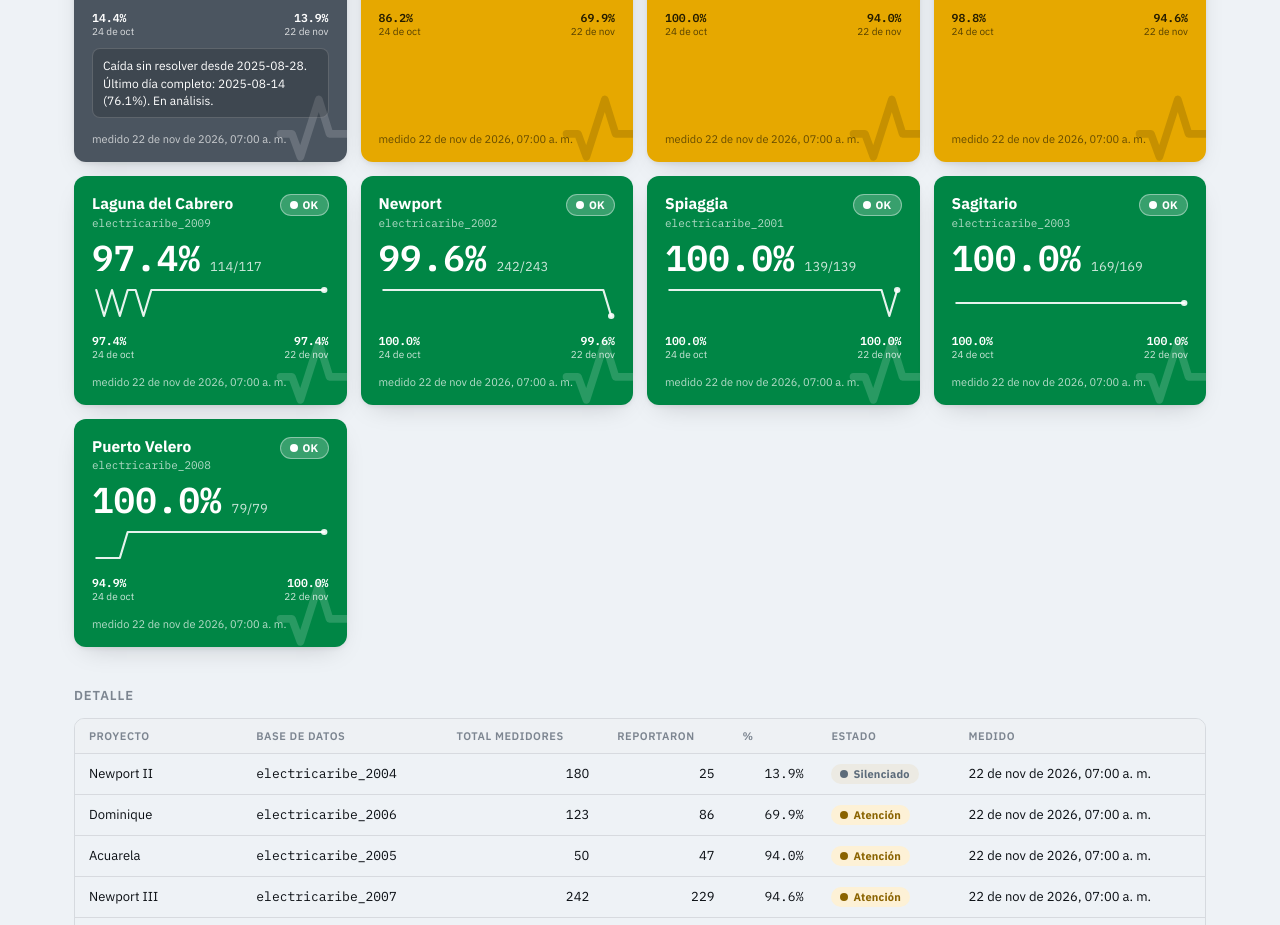
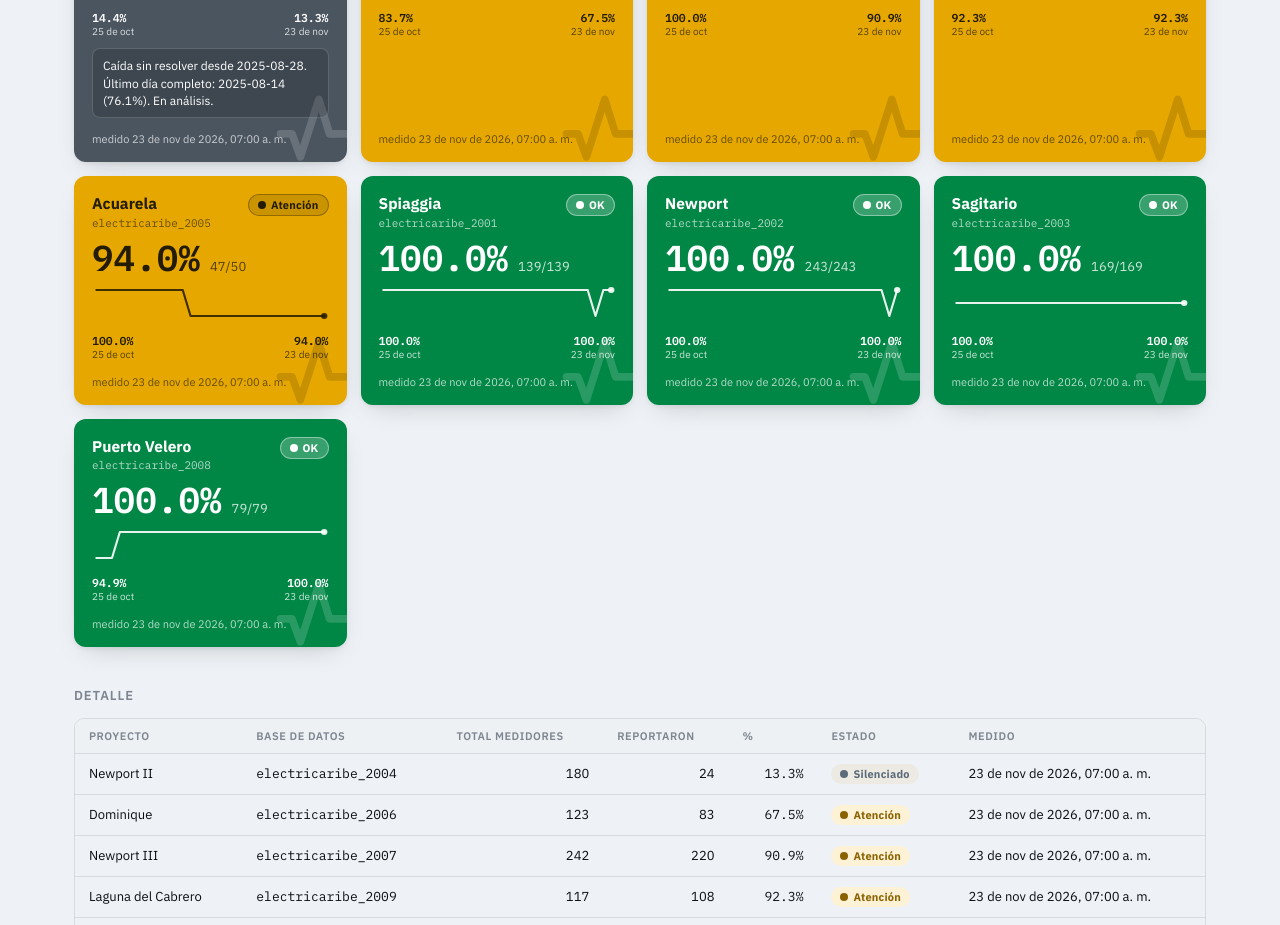
Before and after one commit to soportegatria/pulso-dashboards, a plain HTML site: page index.html in a window 1280 px wide. Shown: the part 548-1473 px from the top of the page. Drawn offline with Linux system fonts and the light colour scheme.

Commit message:
Actualizacion automatica 2026-11-23T07:00:04

```diff
--- a/index.html
+++ b/index.html
@@ -650,16 +650,16 @@
     "total": 139,
     "reportaron": 139,
     "pct": 100.0,
-    "checked_at": "2026-11-22T07:00:01",
+    "checked_at": "2026-11-23T07:00:01",
     "silenciado": false
   },
   {
     "db": "electricaribe_2002",
     "proyecto": "Newport",
     "total": 243,
-    "reportaron": 242,
-    "pct": 99.6,
-    "checked_at": "2026-11-22T07:00:01",
+    "reportaron": 243,
+    "pct": 100.0,
+    "checked_at": "2026-11-23T07:00:01",
     "silenciado": false
   },
   {
@@ -668,16 +668,16 @@
     "total": 169,
     "reportaron": 169,
     "pct": 100.0,
-    "checked_at": "2026-11-22T07:00:01",
+    "checked_at": "2026-11-23T07:00:01",
     "silenciado": false
   },
   {
     "db": "electricaribe_2004",
     "proyecto": "Newport II",
     "total": 180,
-    "reportaron": 25,
-    "pct": 13.9,
-    "checked_at": "2026-11-22T07:00:01",
+    "reportaron": 24,
+    "pct": 13.3,
+    "checked_at": "2026-11-23T07:00:01",
     "silenciado": true,
     "nota": "Caída sin resolver desde 2025-08-28. Último día completo: 2025-08-14 (76.1%). En análisis."
   },
@@ -687,25 +687,25 @@
     "total": 50,
     "reportaron": 47,
     "pct": 94.0,
-    "checked_at": "2026-11-22T07:00:01",
+    "checked_at": "2026-11-23T07:00:01",
     "silenciado": false
   },
   {
     "db": "electricaribe_2006",
     "proyecto": "Dominique",
     "total": 123,
-    "reportaron": 86,
-    "pct": 69.9,
-    "checked_at": "2026-11-22T07:00:01",
+    "reportaron": 83,
+    "pct": 67.5,
+    "checked_at": "2026-11-23T07:00:01",
     "silenciado": false
   },
   {
     "db": "electricaribe_2007",
     "proyecto": "Newport III",
     "total": 242,
-    "reportaron": 229,
-    "pct": 94.6,
-    "checked_at": "2026-11-22T07:00:01",
+    "reportaron": 220,
+    "pct": 90.9,
+    "checked_at": "2026-11-23T07:00:01",
     "silenciado": false
   },
   {
@@ -714,16 +714,16 @@
     "total": 79,
     "reportaron": 79,
     "pct": 100.0,
-    "checked_at": "2026-11-22T07:00:01",
+    "checked_at": "2026-11-23T07:00:01",
     "silenciado": false
   },
   {
     "db": "electricaribe_2009",
     "proyecto": "Laguna del Cabrero",
     "total": 117,
-    "reportaron": 114,
-    "pct": 97.4,
-    "checked_at": "2026-11-22T07:00:01",
+    "reportaron": 108,
+    "pct": 92.3,
+    "checked_at": "2026-11-23T07:00:01",
     "silenciado": false
   }
 ];
@@ -790,11 +790,6 @@
   ],
   "electricaribe_2006": [
     {
-      "ubicacion": "Apto_1007",
-      "serial": "22111539",
-      "valor": 0.0
-    },
-    {
       "ubicacion": "Apto_1404",
       "serial": "22111563",
       "valor": 0.0
@@ -827,20 +822,22 @@
       "valor": 0.0
     }
   ],
-  "electricaribe_2008": [
-    {
-      "ubicacion": "Torre B - 2103",
-      "serial": "22111649",
-      "valor": 0.0
-    }
-  ],
+  "electricaribe_2008": [],
   "electricaribe_2009": []
 };
 
   const UMBRAL = 90.0;
-  const GENERATED_AT = "2026-11-22T07:00:03";
+  const GENERATED_AT = "2026-11-23T07:00:03";
 
   const EVENTOS = [
+  {
+    "proyecto": "Laguna del Cabrero",
+    "db": "electricaribe_2009",
+    "inicio": "2026-11-23",
+    "fin": "2026-11-23",
+    "minPct": 92.3,
+    "resumen": "Pasó de verde a amarillo (92.3%) el 2026-11-23 (detectado automáticamente)."
+  },
   {
     "proyecto": "Newport III",
     "db": "electricaribe_2007",
@@ -1040,56 +1037,12 @@
     "fin": "2026-11-10",
     "minPct": 79.3,
     "resumen": "Pasó de verde a amarillo (79.3%) el 2026-11-10 (detectado automáticamente)."
-  },
-  {
-    "proyecto": "Spiaggia",
-    "db": "electricaribe_2001",
-    "inicio": "2026-11-09",
-    "fin": "2026-11-09",
-    "minPct": 99.3,
-    "resumen": "Pasó de amarillo a verde (99.3%) el 2026-11-09 (detectado automáticamente)."
-  },
-  {
-    "proyecto": "Newport III",
-    "db": "electricaribe_2007",
-    "inicio": "2026-11-09",
-    "fin": "2026-11-09",
-    "minPct": 97.5,
-    "resumen": "Pasó de amarillo a verde (97.5%) el 2026-11-09 (detectado automáticamente)."
-  },
-  {
-    "proyecto": "Spiaggia",
-    "db": "electricaribe_2001",
-    "inicio": "2026-11-09",
-    "fin": "2026-11-09",
-    "minPct": 75.5,
-    "resumen": "Pasó de verde a amarillo (75.5%) el 2026-11-09 (detectado automáticamente)."
-  },
-  {
-    "proyecto": "Newport III",
-    "db": "electricaribe_2007",
-    "inicio": "2026-11-09",
-    "fin": "2026-11-09",
-    "minPct": 96.7,
-    "resumen": "Pasó de verde a amarillo (96.7%) el 2026-11-09 (detectado automáticamente)."
-  },
-  {
-    "proyecto": "Newport III",
-    "db": "electricaribe_2007",
-    "inicio": "2026-11-08",
-    "fin": "2026-11-08",
-    "minPct": 100.0,
-    "resumen": "Pasó de amarillo a verde (100.0%) el 2026-11-08 (detectado automáticamente)."
   }
 ];
 
   const HISTORIAL = {
   "electricaribe_2001": [
     {
-      "t": "2026-10-24T23:50:01",
-      "pct": 100.0
-    },
-    {
       "t": "2026-10-25T23:50:01",
       "pct": 100.0
     },
@@ -1203,15 +1156,15 @@
     },
     {
       "t": "2026-11-22T07:00:01",
+      "pct": 100.0
+    },
+    {
+      "t": "2026-11-23T07:00:01",
       "pct": 100.0
     }
   ],
   "electricaribe_2002": [
     {
-      "t": "2026-10-24T23:50:01",
-      "pct": 100.0
-    },
-    {
       "t": "2026-10-25T23:50:01",
       "pct": 100.0
     },
@@ -1326,14 +1279,14 @@
     {
       "t": "2026-11-22T07:00:01",
       "pct": 99.6
+    },
+    {
+      "t": "2026-11-23T07:00:01",
+      "pct": 100.0
     }
   ],
   "electricaribe_2003": [
     {
-      "t": "2026-10-24T23:50:01",
-      "pct": 100.0
-    },
-    {
       "t": "2026-10-25T23:50:01",
       "pct": 100.0
     },
@@ -1447,15 +1400,15 @@
     },
     {
       "t": "2026-11-22T07:00:01",
+      "pct": 100.0
+    },
+    {
+      "t": "2026-11-23T07:00:01",
       "pct": 100.0
     }
   ],
   "electricaribe_2004": [
     {
-      "t": "2026-10-24T23:50:01",
-      "pct": 14.4
-    },
-    {
       "t": "2026-10-25T23:50:01",
       "pct": 14.4
     },
@@ -1570,14 +1523,14 @@
     {
       "t": "2026-11-22T07:00:01",
       "pct": 13.9
+    },
+    {
+      "t": "2026-11-23T07:00:01",
+      "pct": 13.3
     }
   ],
   "electricaribe_2005": [
     {
-      "t": "2026-10-24T23:50:01",
-      "pct": 100.0
-    },
-    {
       "t": "2026-10-25T23:50:01",
       "pct": 100.0
     },
@@ -1691,15 +1644,15 @@
     },
     {
       "t": "2026-11-22T07:00:01",
+      "pct": 94.0
+    },
+    {
+      "t": "2026-11-23T07:00:01",
       "pct": 94.0
     }
   ],
   "electricaribe_2006": [
     {
-      "t": "2026-10-24T23:50:01",
-      "pct": 86.2
-    },
-    {
       "t": "2026-10-25T23:50:01",
       "pct": 83.7
     },
@@ -1814,14 +1767,14 @@
     {
       "t": "2026-11-22T07:00:01",
       "pct": 69.9
+    },
+    {
+      "t": "2026-11-23T07:00:01",
+      "pct": 67.5
     }
   ],
   "electricaribe_2007": [
     {
-      "t": "2026-10-24T23:50:01",
-      "pct": 98.8
-    },
-    {
       "t": "2026-10-25T23:50:01",
       "pct": 100.0
     },
@@ -1936,14 +1889,14 @@
     {
       "t": "2026-11-22T07:00:01",
       "pct": 94.6
+    },
+    {
+      "t": "2026-11-23T07:00:01",
+      "pct": 90.9
     }
   ],
   "electricaribe_2008": [
     {
-      "t": "2026-10-24T23:50:01",
-      "pct": 94.9
-    },
-    {
       "t": "2026-10-25T23:50:01",
       "pct": 94.9
     },
@@ -2057,15 +2010,15 @@
     },
     {
       "t": "2026-11-22T07:00:01",
+      "pct": 100.0
+    },
+    {
+      "t": "2026-11-23T07:00:01",
       "pct": 100.0
     }
   ],
   "electricaribe_2009": [
     {
-      "t": "2026-10-24T23:50:01",
-      "pct": 97.4
-    },
-    {
       "t": "2026-10-25T23:50:01",
       "pct": 92.3
     },
@@ -2180,6 +2133,10 @@
     {
       "t": "2026-11-22T07:00:01",
       "pct": 97.4
+    },
+    {
+      "t": "2026-11-23T07:00:01",
+      "pct": 92.3
     }
   ]
 };
```
